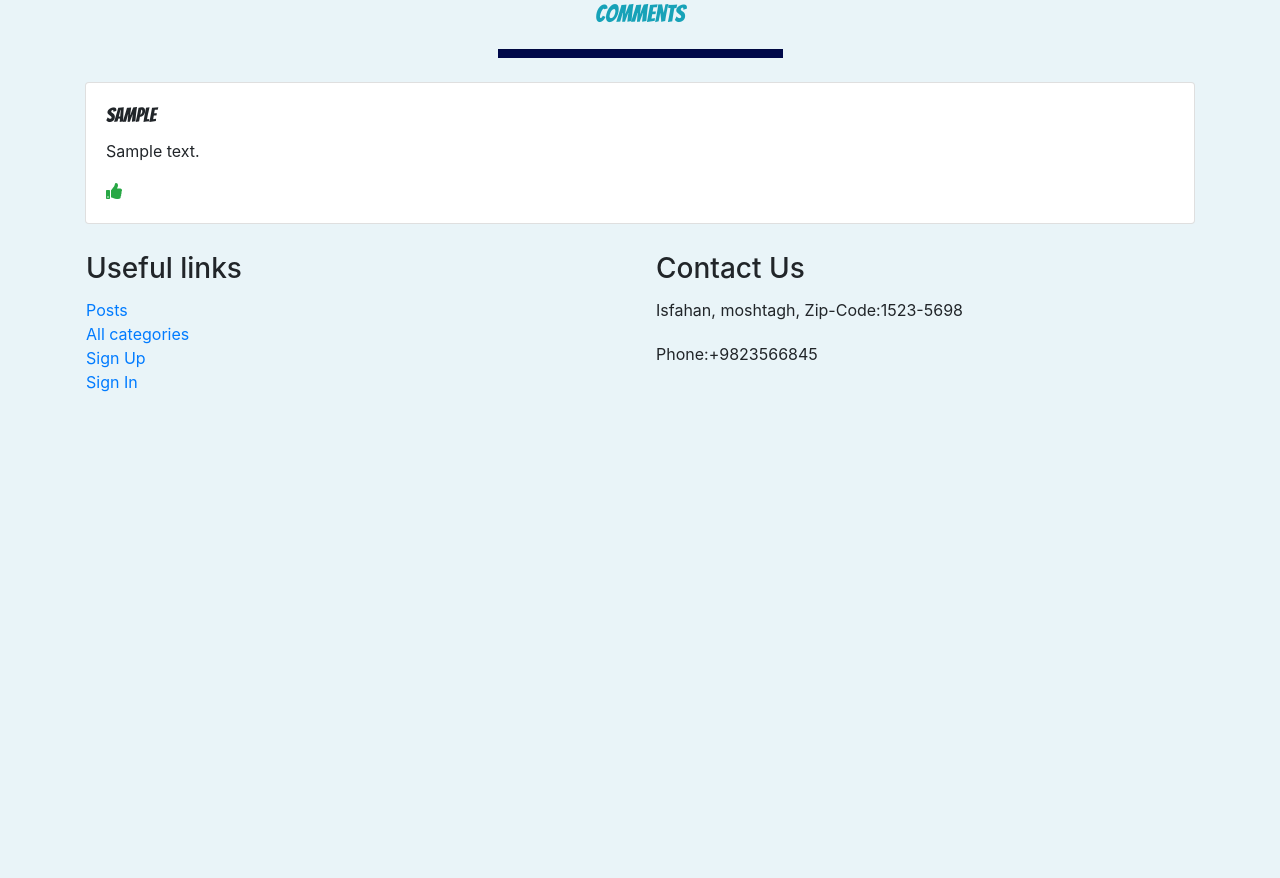
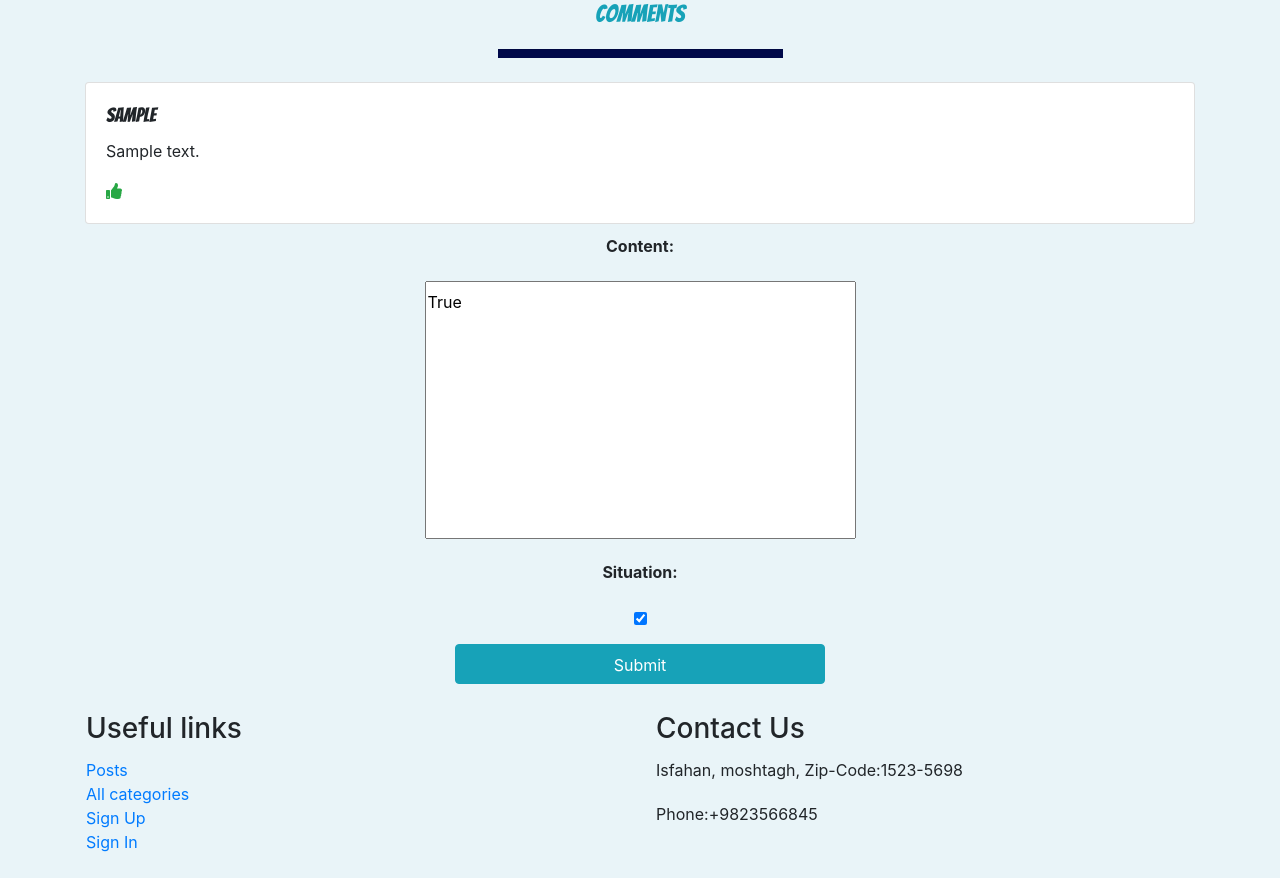
Before and after one commit to kianoushit1999/TecnoKna, a Django app: a page that uses templates/blog/post.html in a window 1280 px wide. Shown: the part 997-1875 px from the top of the page. Before the commit the page ends 1389 px from the top, so only its background shows below. Run offline with Django 3.2, Linux system fonts and the light colour scheme; a user stored in the database is signed in; tables that the repository leaves empty hold one stand-in row (values such as "Sample post"); grey boxes marked "Sample" are stand-in pictures; some libraries are stand-ins or nearby versions; some web fonts are replaced.

Commit message:
getting froned ready for submit comment

```diff
--- a/blog/form.py
+++ b/blog/form.py
@@ -8,6 +8,12 @@ class CommentForm(forms.ModelForm):
         model = Comment
         fields = ['content', 'situation']
         widgets = {
-            'content': Textarea(attrs={'placeholder': 'content of your comment'}),
+            'content': Textarea(attrs={
+                'placeholder': 'content of your comment',
+                'style': 'resize:none;'
+                         'width:available;'
+                         'padding-top:50px',
+                'class': 'py-2'
+            }),
             'situation': CheckboxInput(attrs={})
         }
--- a/blog/views.py
+++ b/blog/views.py
@@ -1,9 +1,11 @@
 from django.contrib.auth.decorators import login_required
 from django.http import HttpResponseForbidden, HttpResponseRedirect
 from django.utils.decorators import method_decorator
-from django.views.generic import ListView, DetailView
+from django.views.generic import ListView, DetailView, FormView
 from django.shortcuts import render
 from django.urls import reverse
+
+from .form import CommentForm
 from .models import *
 
 # Create your views here.
@@ -20,15 +22,28 @@ class ShowPosts(ListView):
     template_name = 'blog/posts.html'
 
 @method_decorator(login_required, name='dispatch')
-class SinglePost(DetailView):
+class SinglePost(DetailView, FormView):
     model = Post
+    form_class = CommentForm
     template_name = 'blog/post.html'
 
     def get_context_data(self, **kwargs):
         context = super().get_context_data(**kwargs)
         post = context.get('post', None)
         context['comments'] = Comment.objects.filter(post=post)
+        context['form'] = self.get_form()
         return context
+
+    def get_success_url(self):
+        slug = self.kwargs.get('slug')
+        return reverse('post', kwargs={'slug': slug})
+
+    def form_valid(self, form):
+        data = self.get_form_kwargs().get('data')
+        print(data)
+        print(self.kwargs)
+        print(self.request.user)
+        return HttpResponseRedirect(self.get_success_url())
 
 @method_decorator(login_required, name='dispatch')
 class CatPosts(DetailView):
--- a/templates/blog/post.html
+++ b/templates/blog/post.html
@@ -63,6 +63,22 @@
                 </div>
             {% endif %}
         {% endfor %}
+        <div class="col-12">
+            <form method="POST" action="{% url 'post' post.slug %}">
+                {% csrf_token %}
+                {% for field in form %}
+                    <div class="col-12 text-center" style="padding: 10px">
+                        <b>
+                            {{ field.label_tag }}
+                        </b>
+                    </div>
+                    <div class="col-12 text-center" style="margin: 5px auto;">
+                        {{ field }}
+                    </div>
+                {% endfor %}
+                <button type="submit" class="btn btn-info px-5 pt-2 mt-2 offset-4 col-4">Submit</button>
+            </form>
+        </div>
     </div>
 </main>
 {% include 'basic/footer.html' %}
```
